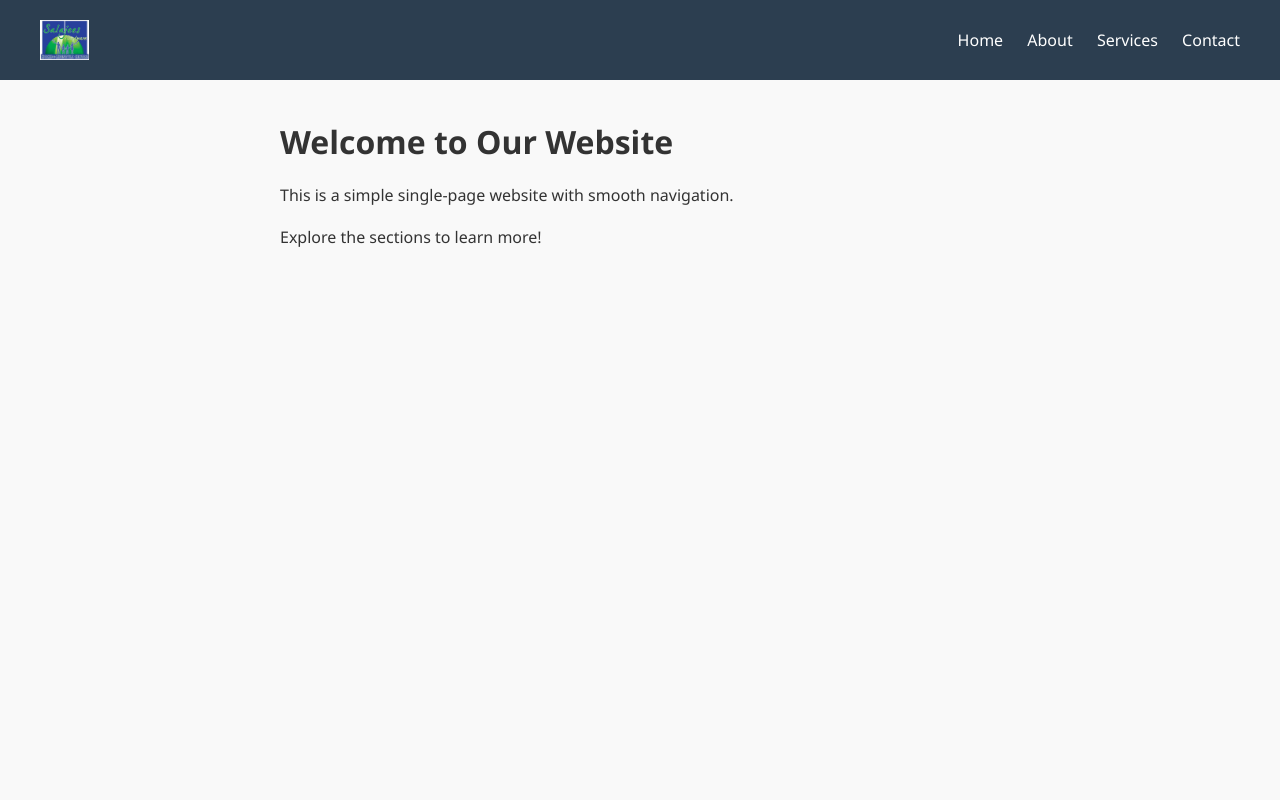
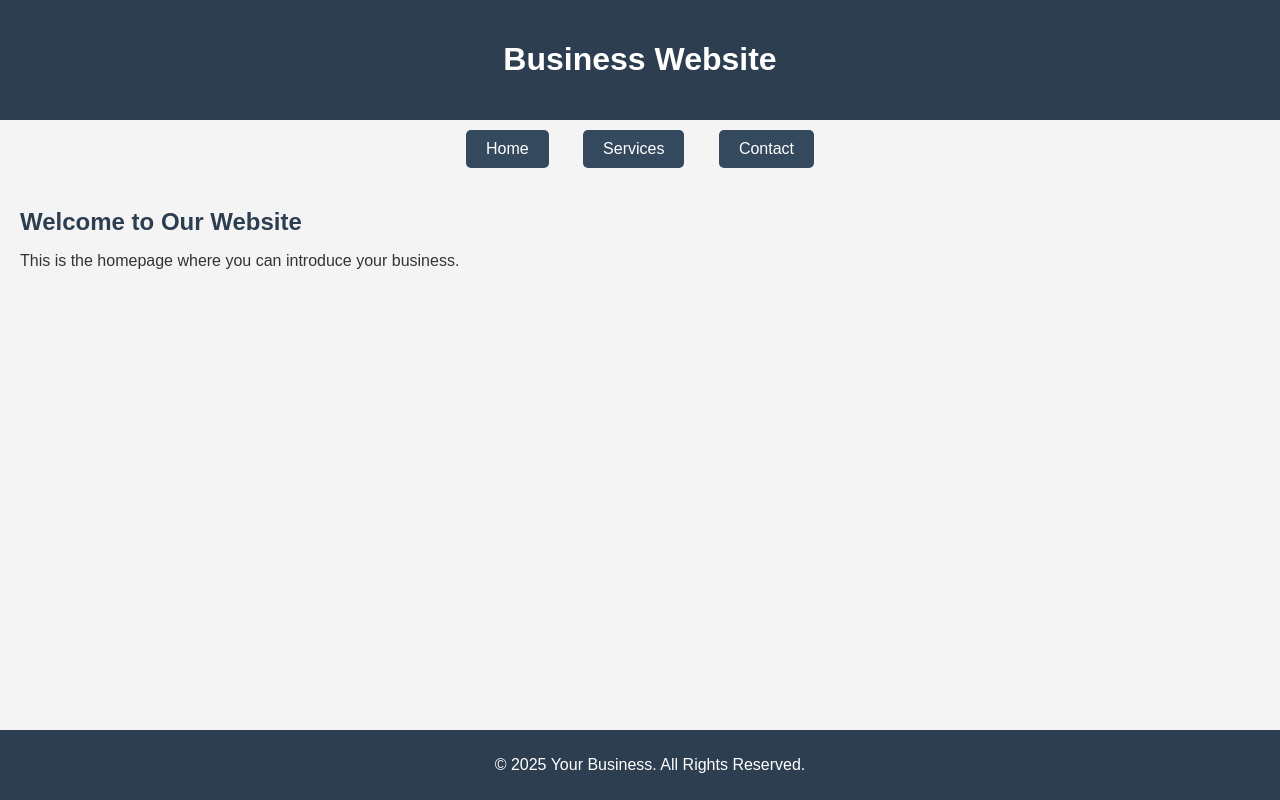
Before and after one commit to imiz5603/testchatgptwbesite, a plain HTML site: page index.html in a window 1280 px wide. Drawn offline with Linux system fonts and the light colour scheme.

Commit message:
Update index.html

```diff
--- a/index.html
+++ b/index.html
@@ -3,115 +3,157 @@
 <head>
   <meta charset="UTF-8" />
   <meta name="viewport" content="width=device-width, initial-scale=1.0" />
-  <title>Simple 4-Page Site</title>
+  <title>Business Website</title>
   <style>
-    * {
-      box-sizing: border-box;
+    body {
+      font-family: Arial, sans-serif;
       margin: 0;
       padding: 0;
-      font-family: 'Segoe UI', sans-serif;
-    }
-
-    body {
-      background-color: #f9f9f9;
+      background-color: #f4f4f4;
       color: #333;
     }
 
     header {
       background-color: #2c3e50;
       color: white;
-      padding: 20px 40px;
-      display: flex;
-      justify-content: space-between;
-      align-items: center;
-      position: sticky;
-      top: 0;
-      z-index: 10;
+      padding: 20px;
+      text-align: center;
     }
 
-    .logo {
-      font-size: 1.5rem;
-      font-weight: bold;
+    nav {
+      text-align: center;
+      margin-top: 10px;
     }
 
     nav a {
+      margin: 0 15px;
+      padding: 10px 20px;
+      background-color: #34495e;
       color: white;
-      margin-left: 20px;
       text-decoration: none;
-      font-weight: 500;
-      cursor: pointer;
+      border-radius: 5px;
     }
 
     nav a:hover {
-      text-decoration: underline;
+      background-color: #2c3e50;
     }
 
     main {
-      padding: 40px;
-      max-width: 800px;
-      margin: auto;
+      padding: 20px;
     }
 
     section {
+      margin-bottom: 40px;
       display: none;
     }
 
-    section.active {
-      display: block;
+    h2 {
+      color: #2c3e50;
     }
 
-    h1 {
-      font-size: 2rem;
-      margin-bottom: 20px;
+    .section-title {
+      font-size: 1.5rem;
+      margin-bottom: 10px;
     }
 
-    p {
-      line-height: 1.6;
-      margin-bottom: 16px;
+    footer {
+      background-color: #2c3e50;
+      color: white;
+      text-align: center;
+      padding: 10px;
+      position: fixed;
+      bottom: 0;
+      width: 100%;
     }
   </style>
 </head>
 <body>
+
   <header>
-<img src="logo.png" alt="Logo" style="height: 40px;" />
-    <nav>
-      <a onclick="showSection('home')">Home</a>
-      <a onclick="showSection('about')">About</a>
-      <a onclick="showSection('services')">Services</a>
-      <a onclick="showSection('contact')">Contact</a>
-    </nav>
+    <h1>Business Website</h1>
   </header>
 
+  <!-- Navigation Links -->
+  <nav>
+    <a id="homeLink" onclick="showPage('home')">Home</a>
+    <a id="aboutLink" onclick="showPage('about')">About</a>
+    <a id="servicesLink" onclick="showPage('services')">Services</a>
+    <a id="contactLink" onclick="showPage('contact')">Contact</a>
+  </nav>
+
   <main>
-    <section id="home" class="active">
-      <h1>Welcome to Our Website</h1>
-      <p>This is a simple single-page website with smooth navigation.</p>
-      <p>Explore the sections to learn more!</p>
+    <!-- Home Page (Controlled by flag) -->
+    <section id="home">
+      <h2 class="section-title">Welcome to Our Website</h2>
+      <p>This is the homepage where you can introduce your business.</p>
     </section>
 
+    <!-- About Page (Controlled by flag) -->
     <section id="about">
-      <h1>About Us</h1>
-      <p>We are a passionate team focused on delivering value through great service and customer care.</p>
+      <h2 class="section-title">About Us</h2>
+      <p>We are a business focused on delivering great service.</p>
     </section>
 
+    <!-- Services Page (Controlled by flag) -->
     <section id="services">
-      <h1>Our Services</h1>
-      <p>We offer a range of services including web design, consulting, and support solutions.</p>
+      <h2 class="section-title">Our Services</h2>
+      <p>We offer a range of services to help your business grow.</p>
     </section>
 
+    <!-- Contact Page (Controlled by flag) -->
     <section id="contact">
-      <h1>Contact Us</h1>
-      <p>Email: example@example.com</p>
-      <p>Phone: +123 456 7890</p>
+      <h2 class="section-title">Contact Us</h2>
+      <p>Get in touch with us through email or phone.</p>
     </section>
   </main>
 
+  <footer>
+    <p>&copy; 2025 Your Business. All Rights Reserved.</p>
+  </footer>
+
   <script>
-    function showSection(sectionId) {
-      const sections = document.querySelectorAll('main section');
-      sections.forEach(sec => sec.classList.remove('active'));
-      document.getElementById(sectionId).classList.add('active');
+    // Flags to control visibility of pages and navigation links
+    const pageFlags = {
+      showHome: true,
+      showAbout: false,
+      showServices: true,
+      showContact: true,
+    };
+
+    // Function to show a specific page based on flag
+    function showPage(pageId) {
+      const sections = document.querySelectorAll('section');
+      const links = document.querySelectorAll('nav a');
+
+      // Hide all sections
+      sections.forEach(section => section.style.display = 'none');
+
+      // Check if flag for the page is true
+      if (pageFlags[`show${capitalizeFirstLetter(pageId)}`]) {
+        document.getElementById(pageId).style.display = 'block'; // Show selected page
+      } else {
+        alert(`The ${pageId} page is currently unavailable.`);
+      }
+
+      // Hide corresponding link if the page flag is false
+      links.forEach(link => {
+        const pageLinkId = link.id.replace('Link', ''); // Extract pageId from the link id
+        if (!pageFlags[`show${capitalizeFirstLetter(pageLinkId)}`]) {
+          link.style.display = 'none'; // Hide the link if the flag is false
+        } else {
+          link.style.display = 'inline-block'; // Ensure the link is shown if the flag is true
+        }
+      });
     }
+
+    // Function to capitalize the first letter of the pageId (e.g. "home" => "Home")
+    function capitalizeFirstLetter(string) {
+      return string.charAt(0).toUpperCase() + string.slice(1);
+    }
+
+    // Default page to display on load (Home)
+    showPage('home');
   </script>
+
 </body>
 </html>
```
